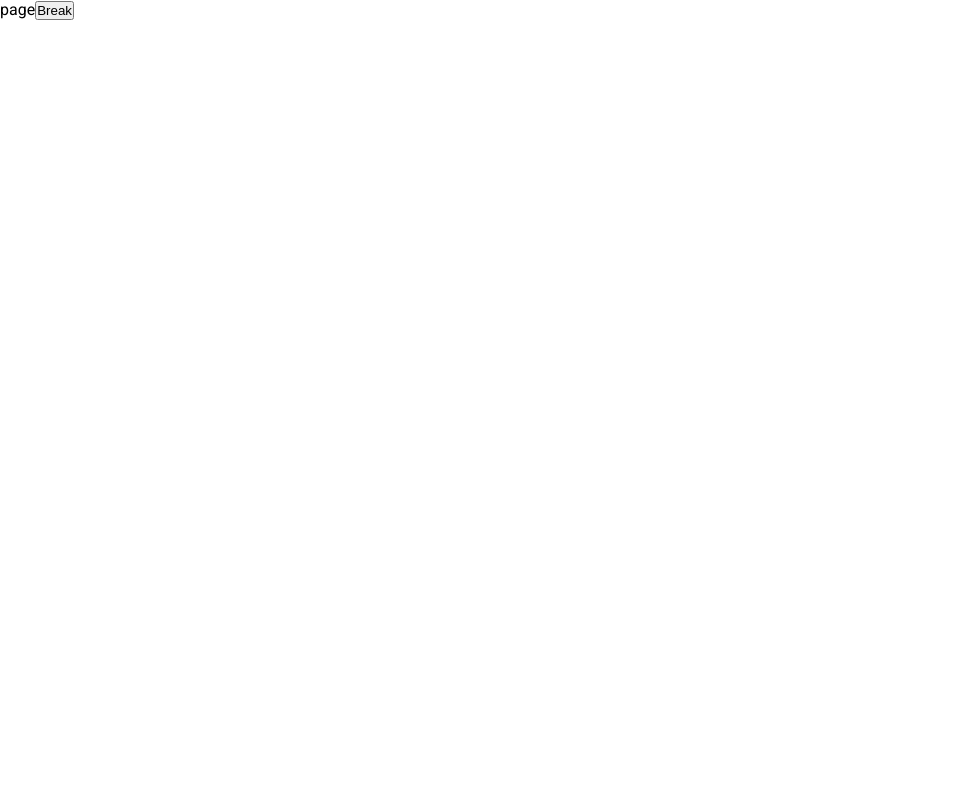
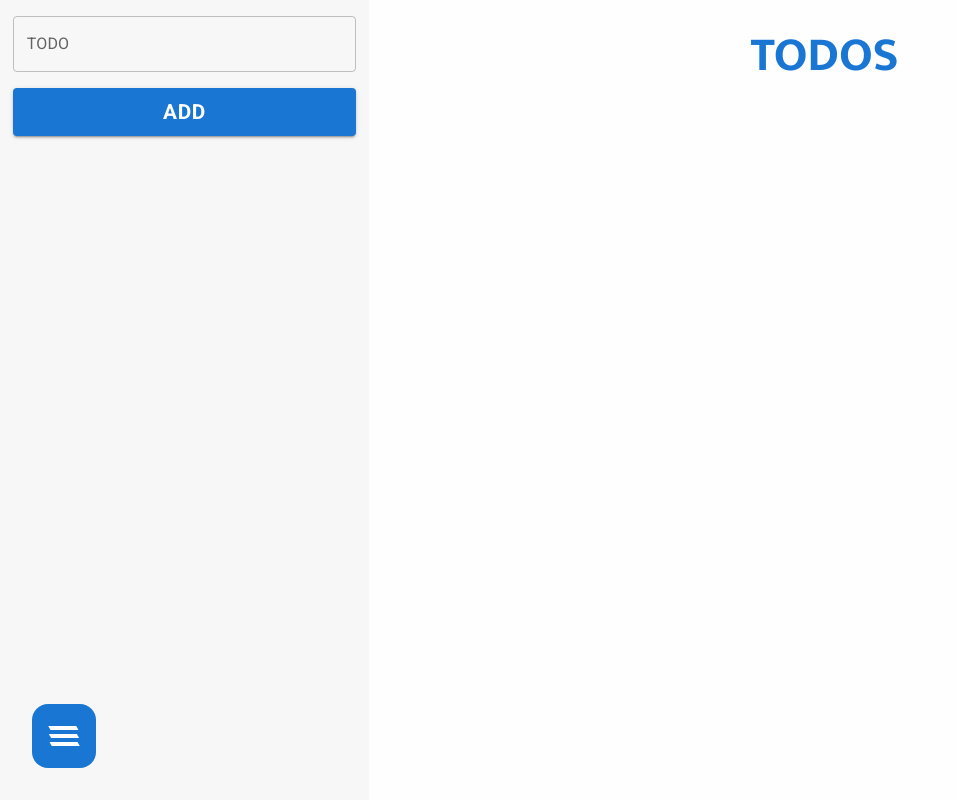
Before and after one commit to Junaid-Z/New-Todo-App-With-Next-JS, a Next.js app: page / in a window 1280 px wide. Shown: the whole page, without its empty margins (0-959 px from the left). Built offline with nearby package versions, Linux system fonts and the light colour scheme.

Commit message:
Shifted todo app to root page

```diff
--- a/src/app/layout.jsx
+++ b/src/app/layout.jsx
@@ -1,5 +1,7 @@
 import './globals.css'
 import { Roboto } from 'next/font/google';
+import appStore from '@/redux/store'
+import { Provider } from 'react-redux'
 
 const roboto = Roboto({
   weight: ['400', '700'],
@@ -13,10 +15,12 @@ export const metadata = {
 
 export default function RootLayout({ children }) {
   return (
-    <html lang="en">
-      <body className={roboto.className}>
-        {children}
-      </body>
-    </html>
+    <Provider store={appStore}>
+      <html lang="en">
+        <body className={roboto.className}>
+          {children}
+        </body>
+      </html>
+    </Provider>
   )
 }
--- a/src/app/page.jsx
+++ b/src/app/page.jsx
@@ -1,16 +1,79 @@
 'use client'
 
-import React, { useState } from 'react'
+import React from 'react'
+import Head from 'next/head'
+import { Mukta } from 'next/font/google'
+import { Roboto } from 'next/font/google';
+import { useState } from 'react'
+import { useDispatch, useSelector } from 'react-redux'
+import { add } from '@/redux/actions'
+import { Button, TextField } from '@mui/material'
+import TodoItem from '@/components/TodoItem'
+import styles from '@/style/TodoPage.module.css'
+import ClearQueue from '@/components/ClearQueue'
+
+
+const roboto = Roboto({
+    weight: ['400', '700'],
+    subsets: ['latin'],
+    display: 'swap',
+});
+const mukta = Mukta({
+    weight: ['400', '700'],
+    subsets: ['latin'],
+    display: 'swap',
+});
+
+
 
 const Page = () => {
-  let [arr, setArr] = useState([])
-  return (
-    <div>
-      page
-      {arr.map(() => { })}
-      <button onClick={() => { setArr('') }}>Break</button>
+    const store = useSelector((store) => store.todos)
+    const dispatch = useDispatch();
+    let [input, setInput] = useState({ confirmed: true, data: '', newData: '' });
+    return <div className={styles.container}>
+        <Head>
+            <title>TODO APP</title>
+        </Head>
+        <div className={styles.inputSideBar}>
+            <div className={styles.addTab}>
+                <TextField
+                    label="TODO"
+                    variant="outlined"
+                    value={input.data}
+                    //On press of enter key add todo item to list
+                    onKeyUp={(e) => {
+                        if (e.key === 'Enter') {
+                            if (input.data) {
+                                dispatch(add(input)); setInput({ confirmed: true, data: '', newData: '' })
+                            }
+                        }
+                    }}
+                    // On change take new value of input and assign it to the data property of todoObject
+                    onChange={(e) => {
+                        setInput((prev) => {
+                            return {
+                                ...prev,
+                                data: e.target.value
+                            }
+                        })
+                    }} />
+                {/* Confirm Button */}
+                <Button className={roboto.className} variant="contained" onClick={() => {
+                    // If Input is not empty add todo to array
+                    if (input.data) {
+                        dispatch(add(input)); setInput({ confirmed: true, data: '', newData: '' })
+                    }
+                }}>Add</Button>
+            </div>
+        </div>
+        <div className={styles.todosHolder}>
+            <h1 className={mukta.className}>TODOS</h1>
+            {store.map((todo, i) => {
+                return <TodoItem todo={todo} key={i} index={i} />
+            })}
+        </div>
+        <ClearQueue />
     </div>
-  )
 }
 
 export default Page
```
